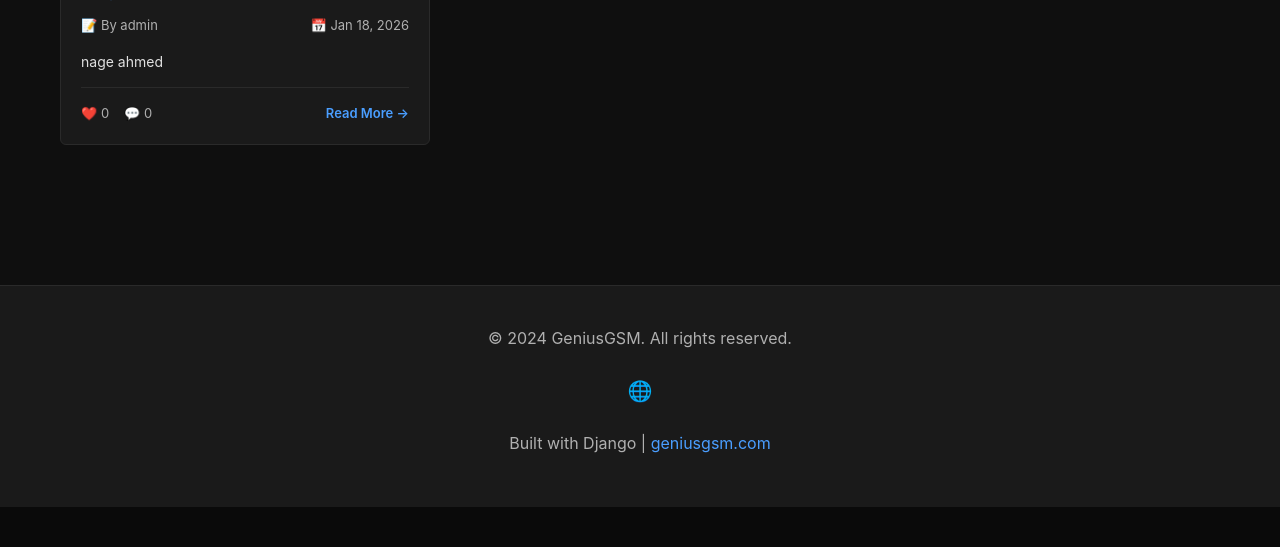
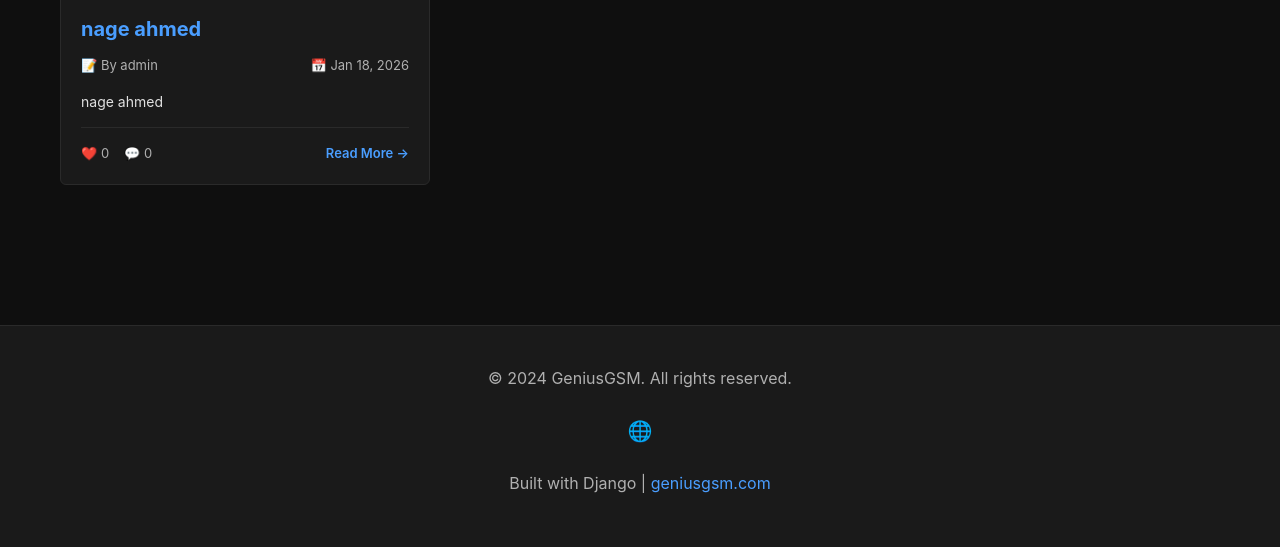
Before and after one commit to anahhal98-dot/GeniusGsm, a Django app: page /blog/ in a window 1280 px wide. Shown: the part 587-1134 px from the top of the page. Before the commit the page ends 1094 px from the top, so only its background shows below. Run offline with Django 5.2, Linux system fonts and the light colour scheme; data comes from the database, SQL or seed files in the repository; data that the repository does not hold is empty.

Commit message:
Fix: CSS syntax errors - move block extra_css outside style tags, add standard line-clamp property

```diff
--- a/templates/base.html
+++ b/templates/base.html
@@ -274,9 +274,8 @@
                 padding: 20px;
             }
         }
-
-        {% block extra_css %}{% endblock %}
     </style>
+    {% block extra_css %}{% endblock %}
 </head>
 <body>
     <!-- Header -->
--- a/templates/blog/base.html
+++ b/templates/blog/base.html
@@ -260,9 +260,8 @@
                 gap: 10px;
             }
         }
-
-        {% block extra_css %}{% endblock %}
     </style>
+    {% block extra_css %}{% endblock %}
 </head>
 <body>
     <!-- Header -->
--- a/templates/blog/home.html
+++ b/templates/blog/home.html
@@ -110,6 +110,7 @@
         line-height: 1.5;
         display: -webkit-box;
         -webkit-line-clamp: 3;
+        line-clamp: 3;
         -webkit-box-orient: vertical;
         overflow: hidden;
     }
```
